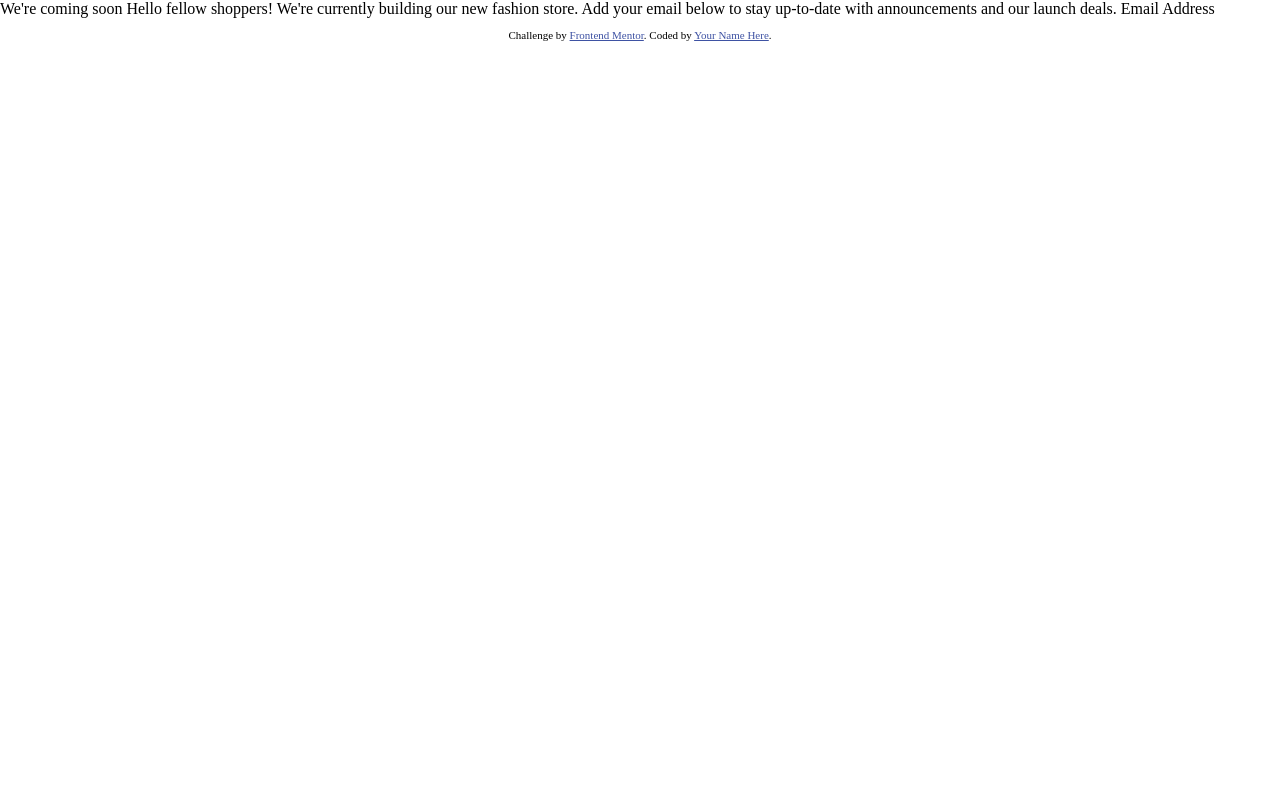
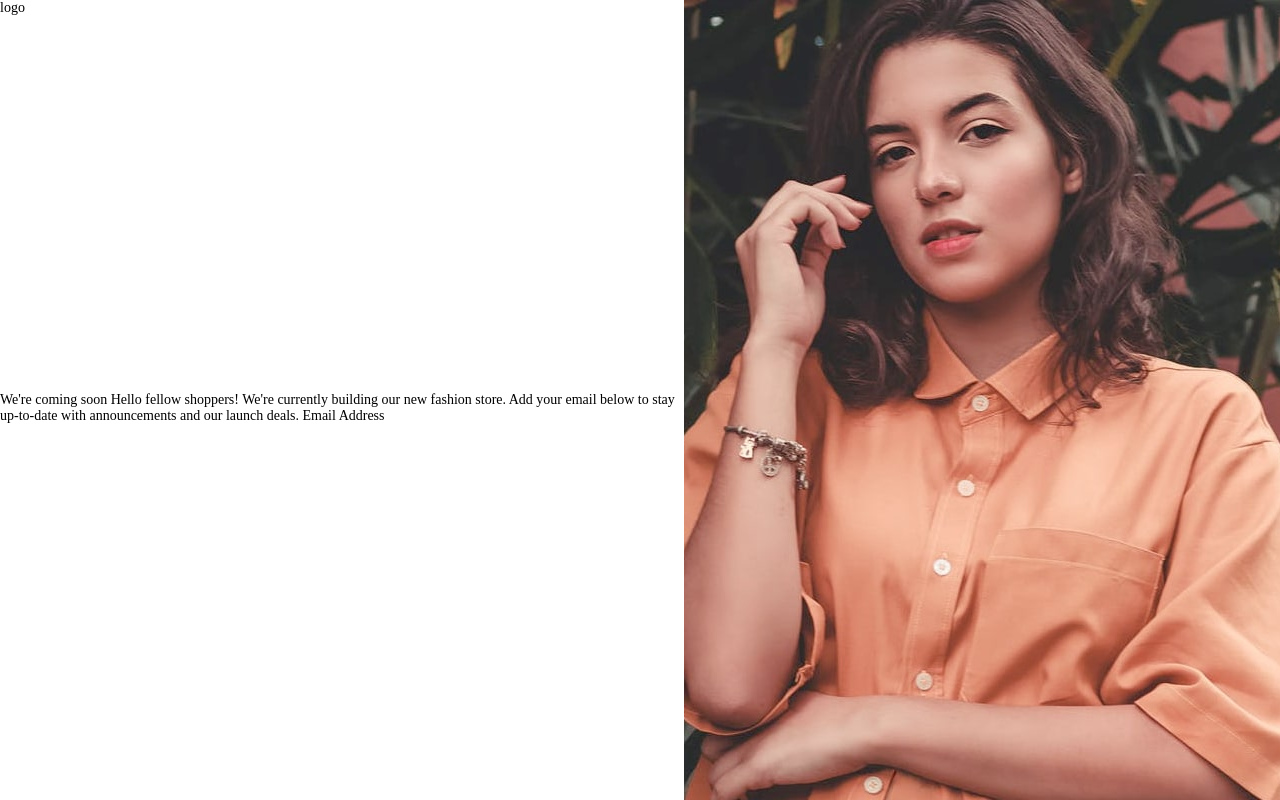
Before and after one commit to klievanskyi/fm-base-apparel-coming-soon, a website built with Vite: page index.html in a window 1280 px wide. Built offline with nearby package versions, Linux system fonts and the light colour scheme.

Commit message:
add markup and hero image

```diff
--- a/index.html
+++ b/index.html
@@ -16,15 +16,26 @@
   </style>
 </head>
 <body>
+  <header>logo</header>
+  <main>
+    <div>
+      We're coming soon
 
-  We're coming soon
+      Hello fellow shoppers! We're currently building our new fashion store.
+      Add your email below to stay up-to-date with announcements and our launch deals.
 
-  Hello fellow shoppers! We're currently building our new fashion store.
-  Add your email below to stay up-to-date with announcements and our launch deals.
+      Email Address
+    </div>
+  </main>
+  <picture class="hero-image">
+    <source srcset="./images/hero-mobile.jpg" media="(max-width: 768px)">
+    <img class="hero-image__image"
+        src="./images/hero-desktop.jpg"
+        alt="A small bottle of perfume lies on grey background with fresh leaves"
+        decoding="async">
+  </picture>
 
-  Email Address
-
-  <footer>
+  <footer style="display: none">
     <p class="attribution">
       Challenge by <a href="https://www.frontendmentor.io?ref=challenge" target="_blank">Frontend Mentor</a>.
       Coded by <a href="#">Your Name Here</a>.
--- a/src/styles/index.scss
+++ b/src/styles/index.scss
@@ -1 +1,35 @@
 @import '@csstools/normalize.css';
+
+*,
+*:before,
+*:after {
+  box-sizing: border-box;
+}
+
+html {
+  font-size: 14px;
+}
+
+body {
+  min-height: 100vh;
+  margin: 0;
+  display: grid;
+  grid-template-areas:
+    "header hero-image"
+    "main hero-image";
+}
+
+.base-container {
+  display: grid;
+}
+
+.hero-image {
+  grid-area: hero-image;
+
+  &__image {
+    width: 100%;
+    object-fit: cover;
+    display: block;
+    height: 100vh;
+  }
+}
```
